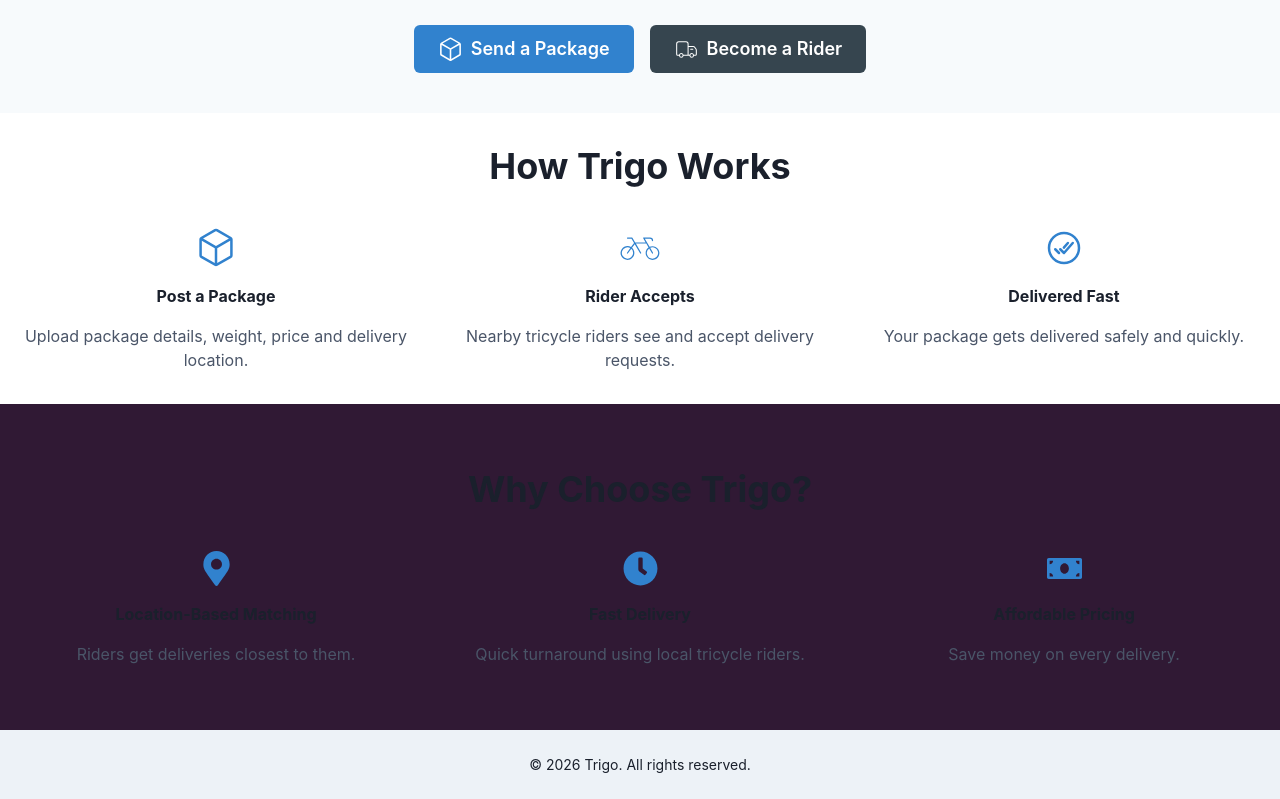
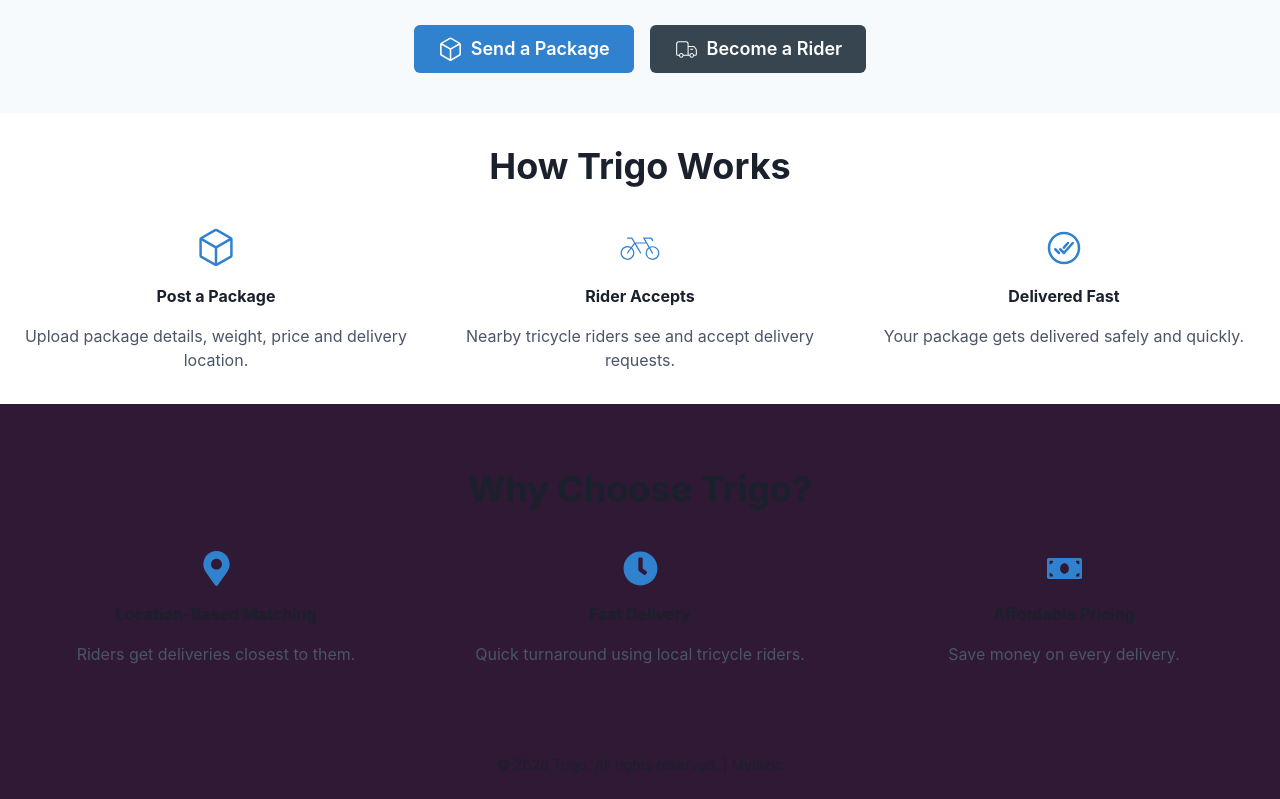
Before and after one commit to Mayor-Myles/Trigo, a Next.js app: page / in a window 1280 px wide. Shown: the part 229-1028 px from the top of the page. Built offline with nearby package versions, Linux system fonts and the light colour scheme.

Commit message:
Update Footer.jsx

```diff
--- a/components/Footer.jsx
+++ b/components/Footer.jsx
@@ -3,10 +3,10 @@
 
 const Footer = () => {
   return (
-    <Box textAlign="center" py={6} bg="gray.100">
+    <Box textAlign="center" py={6} bg="#301934">
       <Text fontSize="sm">
         © {new Date().getFullYear()} Trigo. All rights reserved.
-      </Text>
+    | Mylezic  </Text>
     </Box>
   );
 };
```
